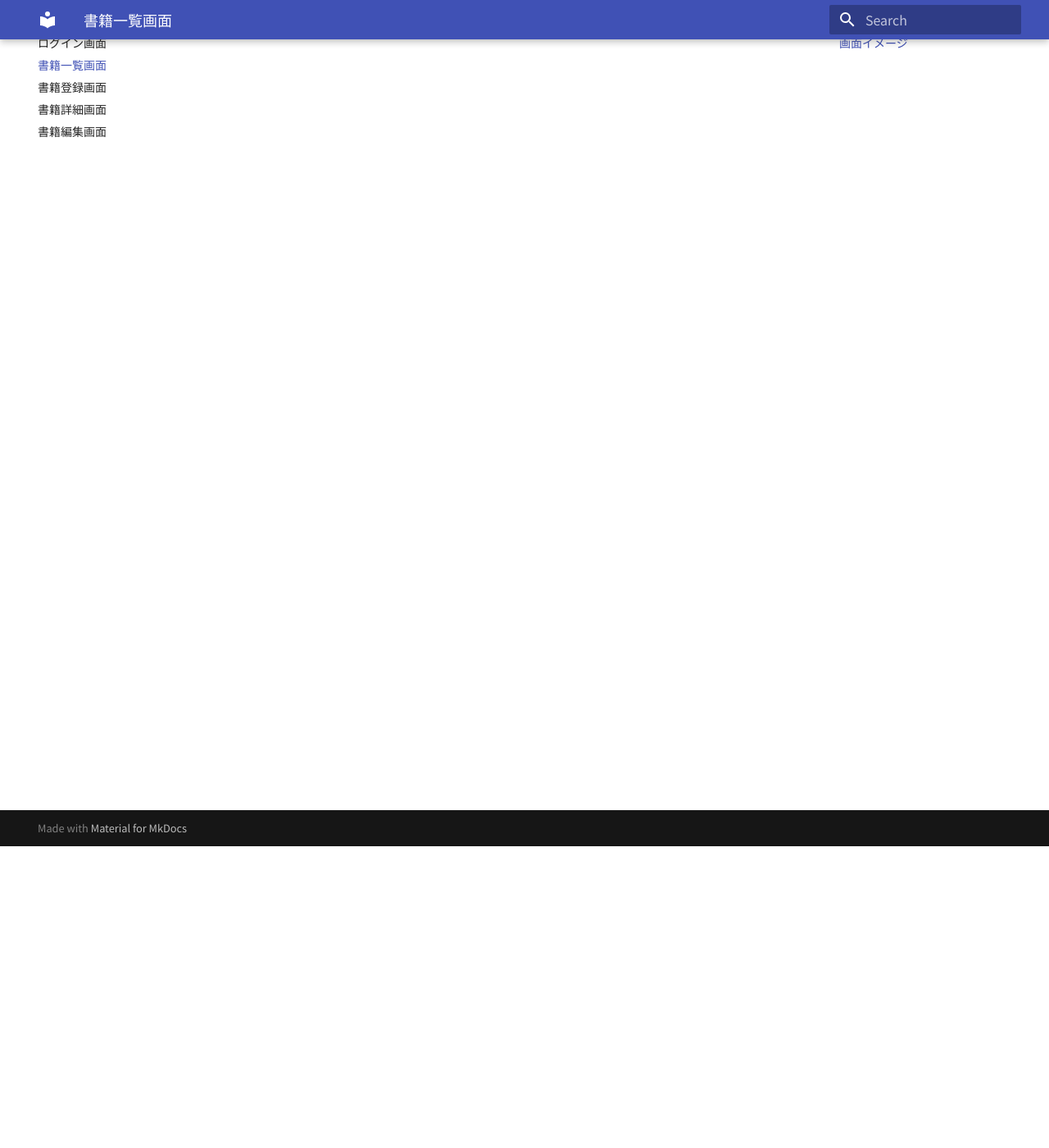
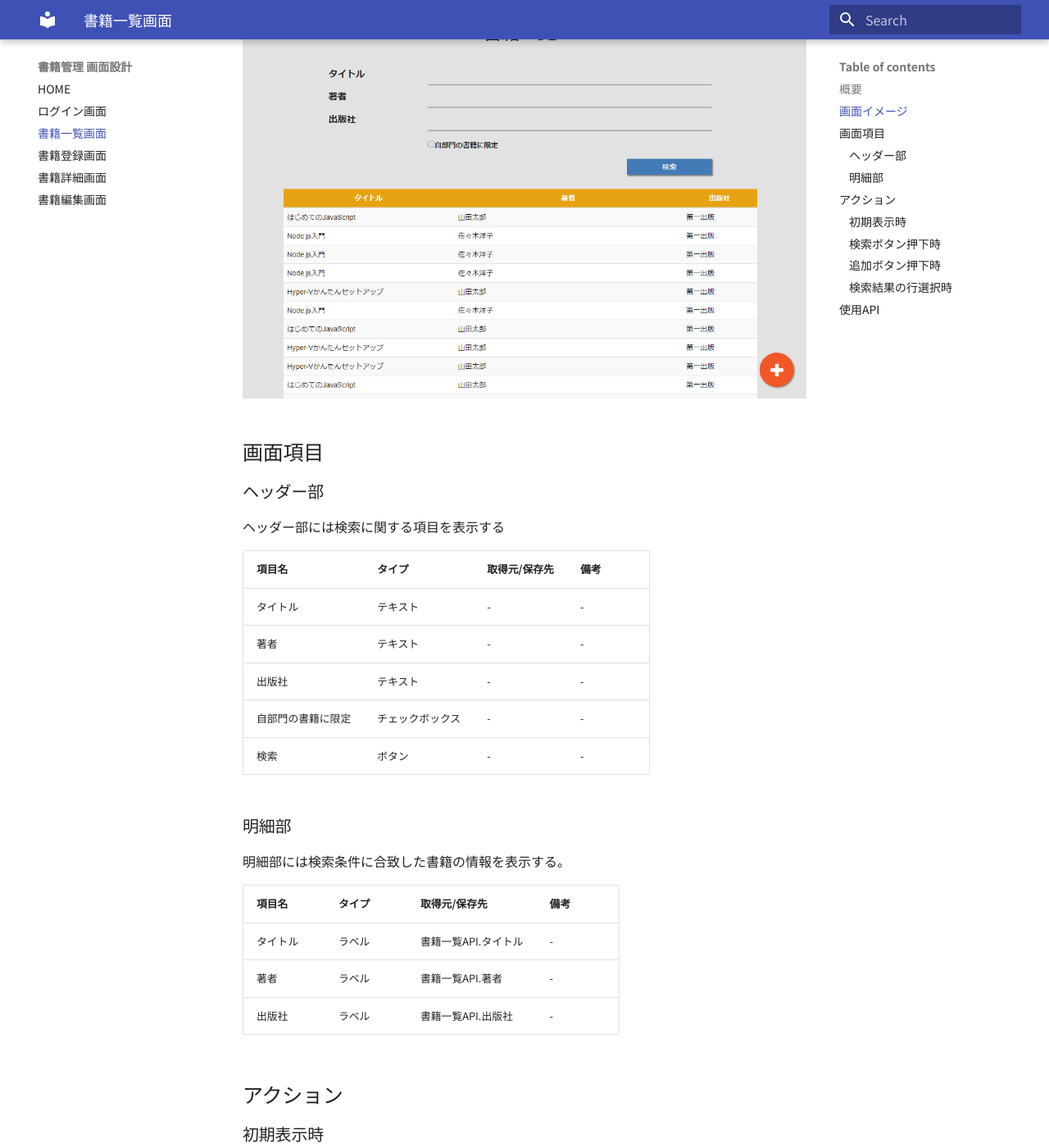
Before and after one commit to jsn-developer/bookmanagement-screen-design, an MkDocs documentation site: the page built from docs/list.md, in a window 1280 px wide and 1400 px high, scrolled down 368 px. Shown: the whole window at 82% size. Built offline with MkDocs 1.6.1 and Material for MkDocs 9.7.7, drawn with Linux system fonts in a browser that asks for light colours; some web fonts are replaced; old or Windows-style settings are respelled for this version of MkDocs; some of the changed text lies outside the part shown.

Commit message:
一覧画面 first

```diff
--- a/docs/list.md
+++ b/docs/list.md
@@ -6,3 +6,55 @@
 また、検索条件を入力することで検索を行うことができる。
 
 ## 画面イメージ
+
+![一覧画面](images/screen/list.png)
+
+## 画面項目
+
+### ヘッダー部
+
+ヘッダー部には検索に関する項目を表示する
+
+| 項目名             | タイプ           | 取得元/保存先 | 備考 |
+| :----------------- | :--------------- | :------------ | :--- |
+| タイトル           | テキスト         | -             | -    |
+| 著者               | テキスト         | -             | -    |
+| 出版社             | テキスト         | -             | -    |
+| 自部門の書籍に限定 | チェックボックス | -             | -    |
+| 検索               | ボタン           | -             | -    |
+
+### 明細部
+
+明細部には検索条件に合致した書籍の情報を表示する。
+
+| 項目名   | タイプ | 取得元/保存先        | 備考 |
+| :------- | :----- | :------------------- | :--- |
+| タイトル | ラベル | 書籍一覧API.タイトル | -    |
+| 著者     | ラベル | 書籍一覧API.著者     | -    |
+| 出版社   | ラベル | 書籍一覧API.出版社   | -    |
+
+## アクション
+
+### 初期表示時
+
+1. 書籍一覧APIを呼び出し、全件のデータを取得する。
+2. 取得したデータを画面に表示する。
+
+### 検索ボタン押下時
+
+1. 入力された検索条件を用いて書籍一覧APIを呼び出す。
+2. 取得したデータを画面に表示する。
+
+### 追加ボタン押下時
+
+1. [書籍登録画面](register.md)に遷移する
+
+### 検索結果の行選択時
+
+1. [書籍詳細画面](detail.md)に遷移する
+
+## 使用API
+
+[書籍一覧(全件取得)](https://bookmanagementapi.docs.apiary.io/#reference/0/1/0)
+
+[書籍一覧(条件を指定して書籍を検索)](https://bookmanagementapi.docs.apiary.io/#reference/0/1/1)
```
